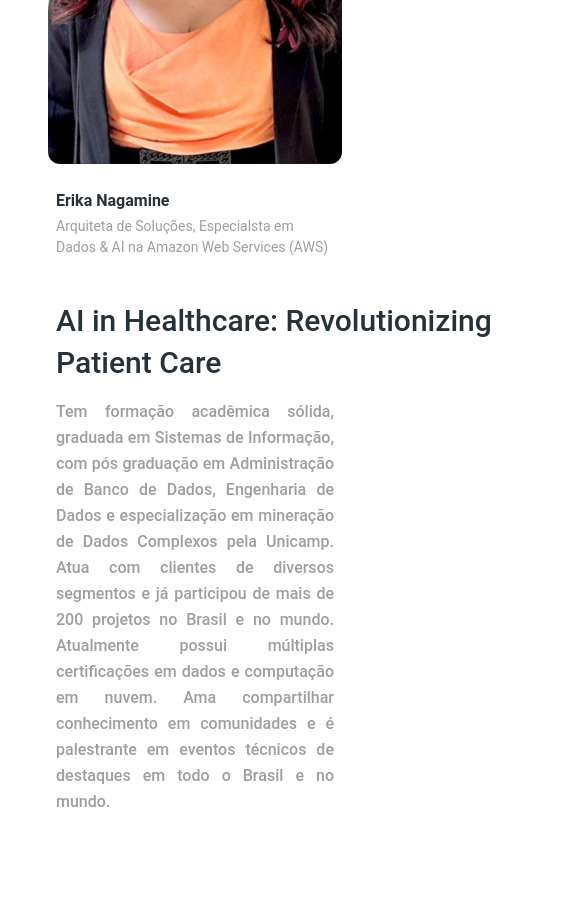
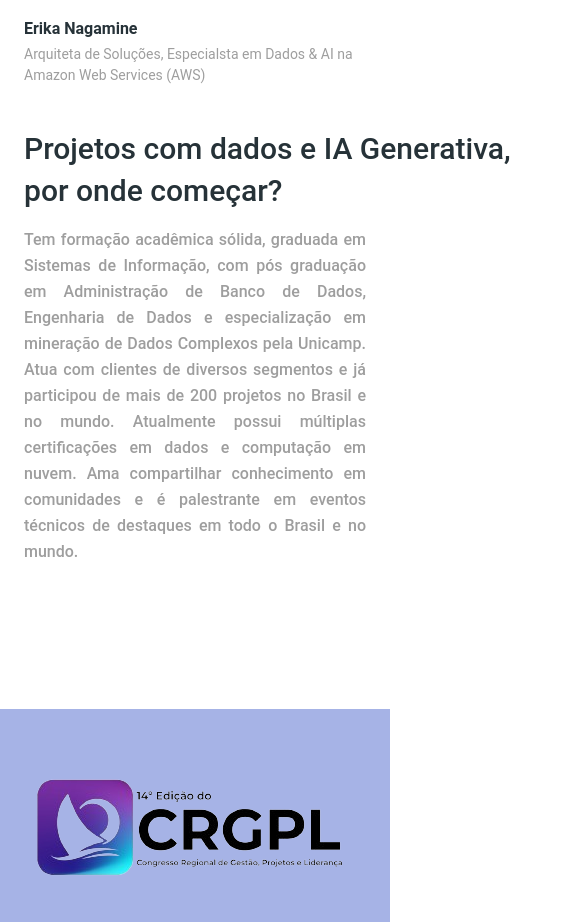
Before and after one commit to f3gomes/pmi-event-page, a Next.js app: page / in a window 390 px wide. Shown: the part 4860-5782 px from the top of the page, 568 px wide, since content can reach past the window. Built offline with nearby package versions, Linux system fonts and the light colour scheme.

Commit message:
fix: update event content mobile styles

```diff
--- a/components/event-content/index.tsx
+++ b/components/event-content/index.tsx
@@ -22,7 +22,7 @@ const EVENT_CONTENT = [
     img: "/image/robson.jpeg",
   },
   {
-    title: "AI in Healthcare: Revolutionizing Patient Care",
+    title: "Projetos com dados e IA Generativa, por onde começar?",
     des: "Tem formação acadêmica sólida, graduada em Sistemas de Informação, com pós graduação em Administração de Banco de Dados, Engenharia de Dados e especialização em mineração de Dados Complexos pela Unicamp. Atua com clientes de diversos segmentos e já participou de mais de 200 projetos no Brasil e no mundo. Atualmente possui múltiplas certificações em dados e computação em nuvem. Ama compartilhar conhecimento em comunidades e é palestrante em eventos técnicos de destaques em todo o Brasil e no mundo.",
     name: "Erika Nagamine",
     position:
@@ -32,38 +32,9 @@ const EVENT_CONTENT = [
   },
 ];
 
-const EVENT_CONTENT_2 = [
-  {
-    title: "AI in Healthcare: Revolutionizing Patient Care",
-    des: "Tem formação acadêmica sólida, graduada em Sistemas de Informação, com pós graduação em Administração de Banco de Dados, Engenharia de Dados e especialização em mineração de Dados Complexos pela Unicamp. Atua com clientes de diversos segmentos e já participou de mais de 200 projetos no Brasil e no mundo. Atualmente possui múltiplas certificações em dados e computação em nuvem. Ama compartilhar conhecimento em comunidades e é palestrante em eventos técnicos de destaques em todo o Brasil e no mundo.",
-    name: "Erika Nagamine",
-    position:
-      "Arquiteta de Soluções, Especialsta em Dados & AI na Amazon Web Services (AWS)",
-    panel: "Tema",
-    img: "/image/erika.jpeg",
-  },
-  {
-    title: "Inteligência Artificial - Perspectiva, Oportunidades e Futuro",
-    des: "Lidera o desenvolvimento de negócios em Analytcs, Data Science, Machine Learning, e afins. Possui mais de 18 anos de experiẽncia em empresas multinacionais de tecnologia, apoiando várias áreas de negócio, novos produtos e serviços e desenvolvimento de pessoas. Formado em Administração de Empresas. Tem participado ainda em inúmeros cursos de pós-graduação em renomadas instituições tais como Duke University, Comlumbia University, London Business School e University of Michigan",
-    name: "Luiz Henrique",
-    position: "Sales Practice Lead de Data, Analytics & AI no Google",
-    panel: "Tema",
-    img: "/image/luiz-henrique.jpeg",
-  },
-  {
-    title:
-      "Criando o cérebro da Lu: Oportunidades e desafios da inteligência artificial para o varejo",
-    des: "Graduado em Design (ESDI - UERJ), mestre e doutor em Design (PUC - Rio), professor e pesquisador de temáticas relacionadas a pessoas, produtos e serviços em um mundo em constante transformação. Atua com pesquisa e concepção de novos produtos e serviços para inovação no varejo, conciliando necessidades das pessoas, oportunidades de negócios e disponibilidade de tecnologia",
-    name: "Robson Santos",
-    position: "Gerente de Experiência do Usuário no Magalu",
-    panel: "Tema",
-    img: "/image/robson.jpeg",
-  },
-];
-
 export function EventContent() {
   return (
-    <section id="event-content" className="py-8 px-8 lg:py-10">
+    <section id="event-content" className="py-8 md:px-8 lg:py-10">
       <Tabs value="Day1" className="mb-8">
         <div className="w-full flex mb-8 flex-col items-center"></div>
       </Tabs>
--- a/components/event-contet-card/index.tsx
+++ b/components/event-contet-card/index.tsx
@@ -61,7 +61,7 @@ export function EventContentCard({
         <Typography
           variant="h3"
           color="blue-gray"
-          className="mb-4 font-medium w-[32rem] md:w-11/12"
+          className="mb-4 font-medium w-[32rem] md:w-11/12 xs:w-11/12"
         >
           {title}
         </Typography>
--- a/tailwind.config.ts
+++ b/tailwind.config.ts
@@ -16,6 +16,9 @@ const config: Config = withMT({
           400: "#4B2292",
         },
       },
+      screens: {
+        xs: "400px",
+      },
     },
   },
   plugins: [],
```
